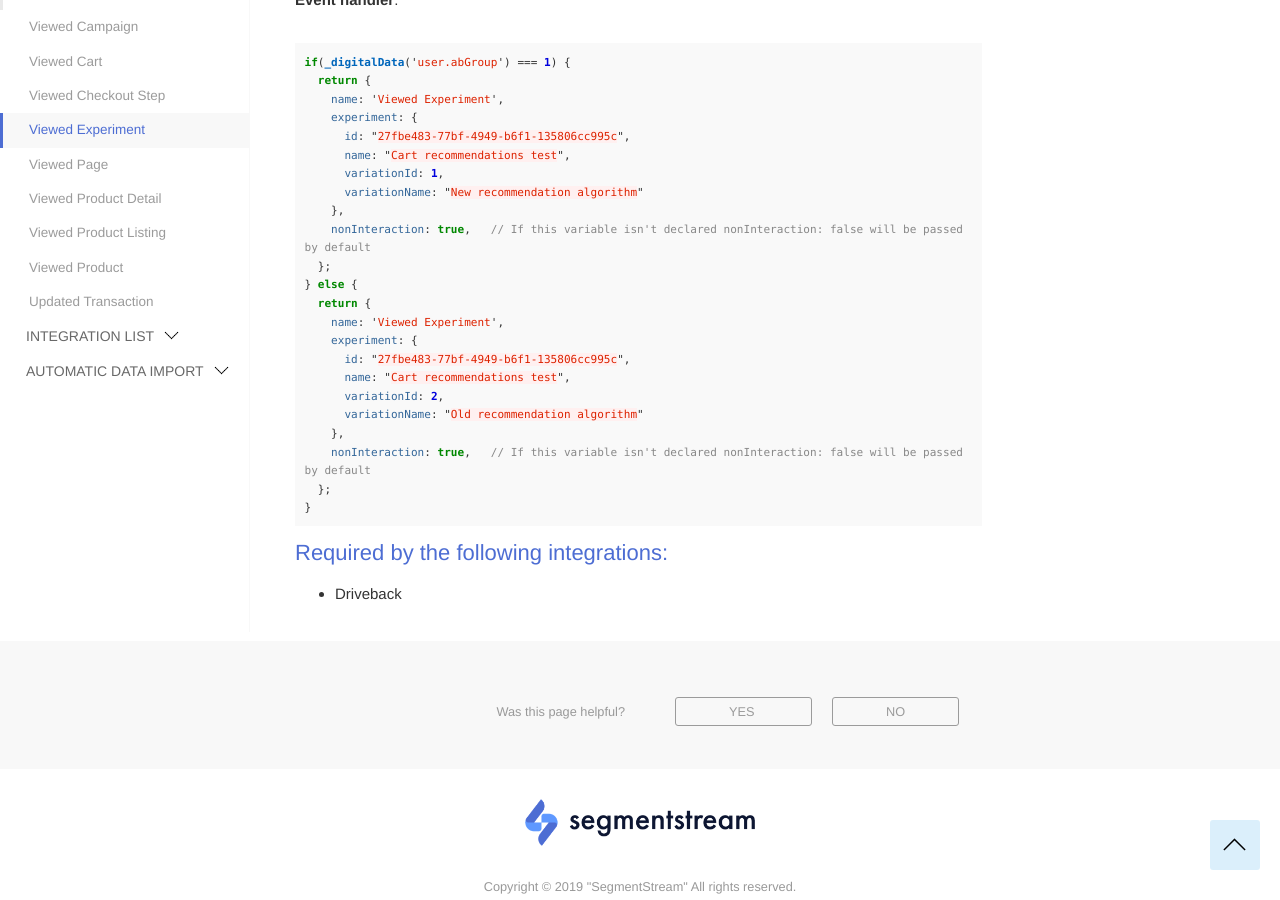
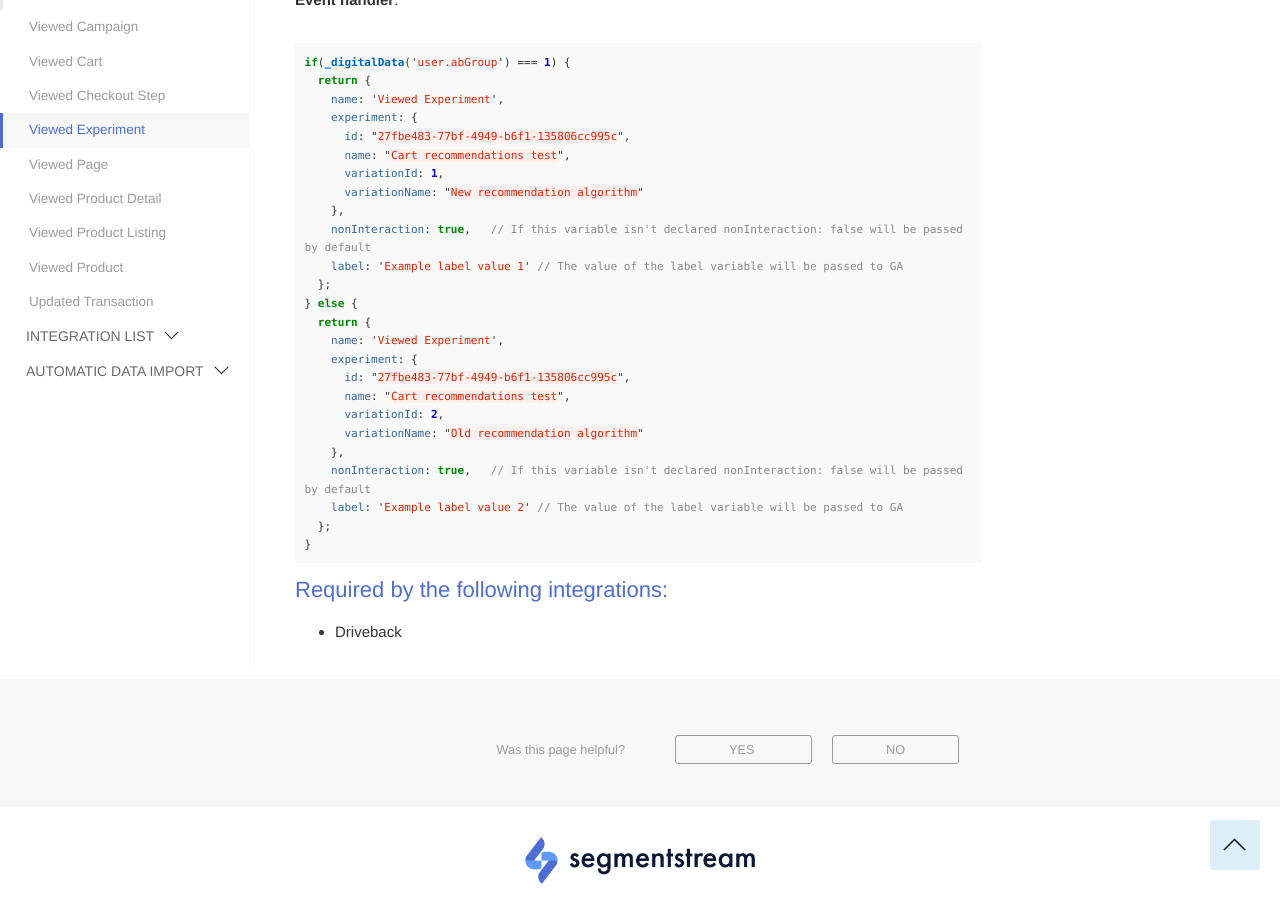
Before and after one commit to segmentstream-com/segmentstream-com.github.io, a Jekyll site: the page built from _docs/events/viewed-experiment.md, in a window 1280 px wide and 900 px high, scrolled down 953 px. Built offline with Jekyll 4.4.1, drawn with Linux system fonts in a browser that asks for light colours; nearby versions of some CDN libraries.

Commit message:
add label variable

````diff
--- a/_docs/events/viewed-experiment.md
+++ b/_docs/events/viewed-experiment.md
@@ -40,6 +40,7 @@ if(_digitalData('user.abGroup') === 1) {
       variationName: "New recommendation algorithm"
     },
     nonInteraction: true,   // If this variable isn't declared nonInteraction: false will be passed by default
+    label: 'Example label value 1' // The value of the label variable will be passed to GA
   };
 } else {
   return {
@@ -51,6 +52,7 @@ if(_digitalData('user.abGroup') === 1) {
       variationName: "Old recommendation algorithm"
     },
     nonInteraction: true,   // If this variable isn't declared nonInteraction: false will be passed by default
+    label: 'Example label value 2' // The value of the label variable will be passed to GA
   };
 }
 ```
````
